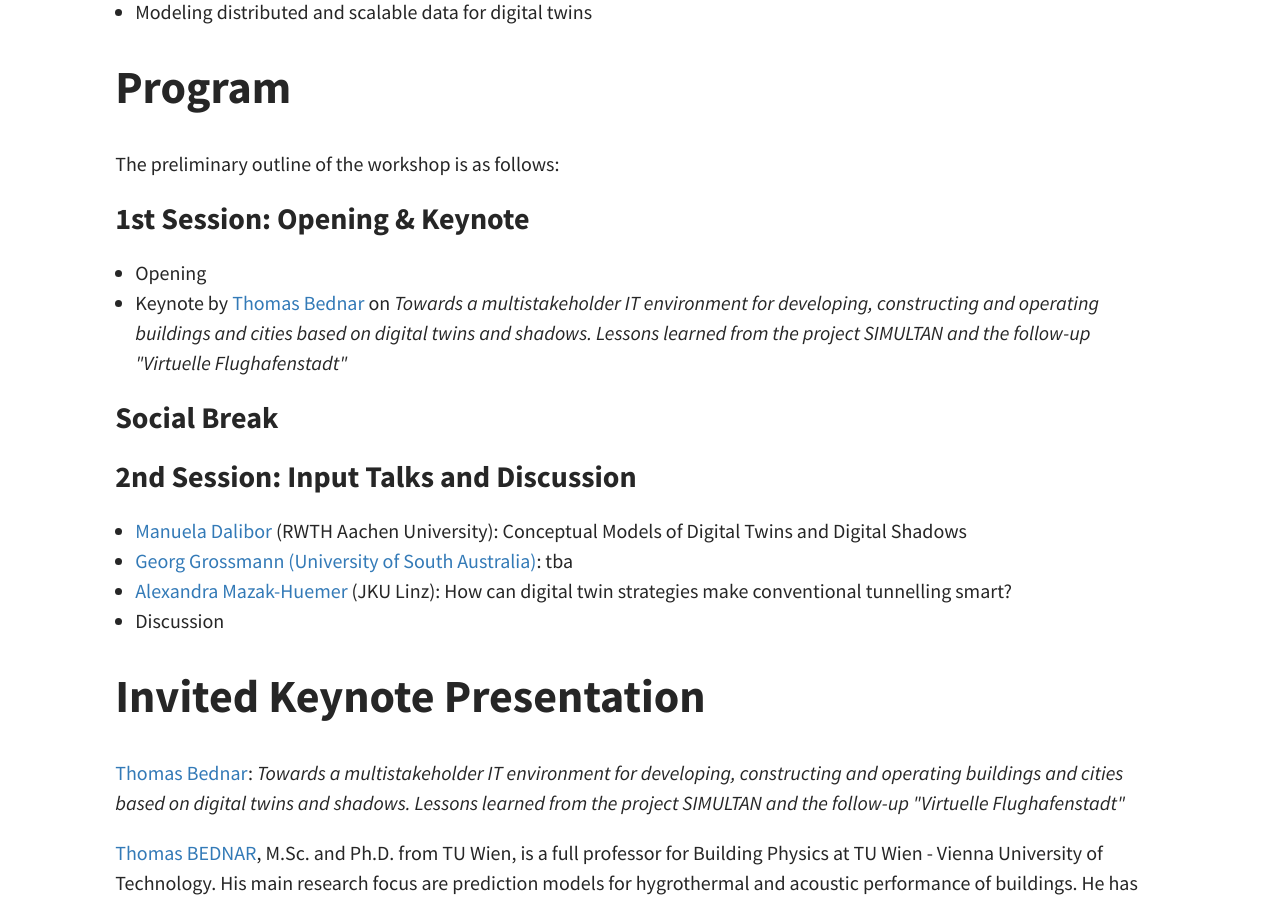
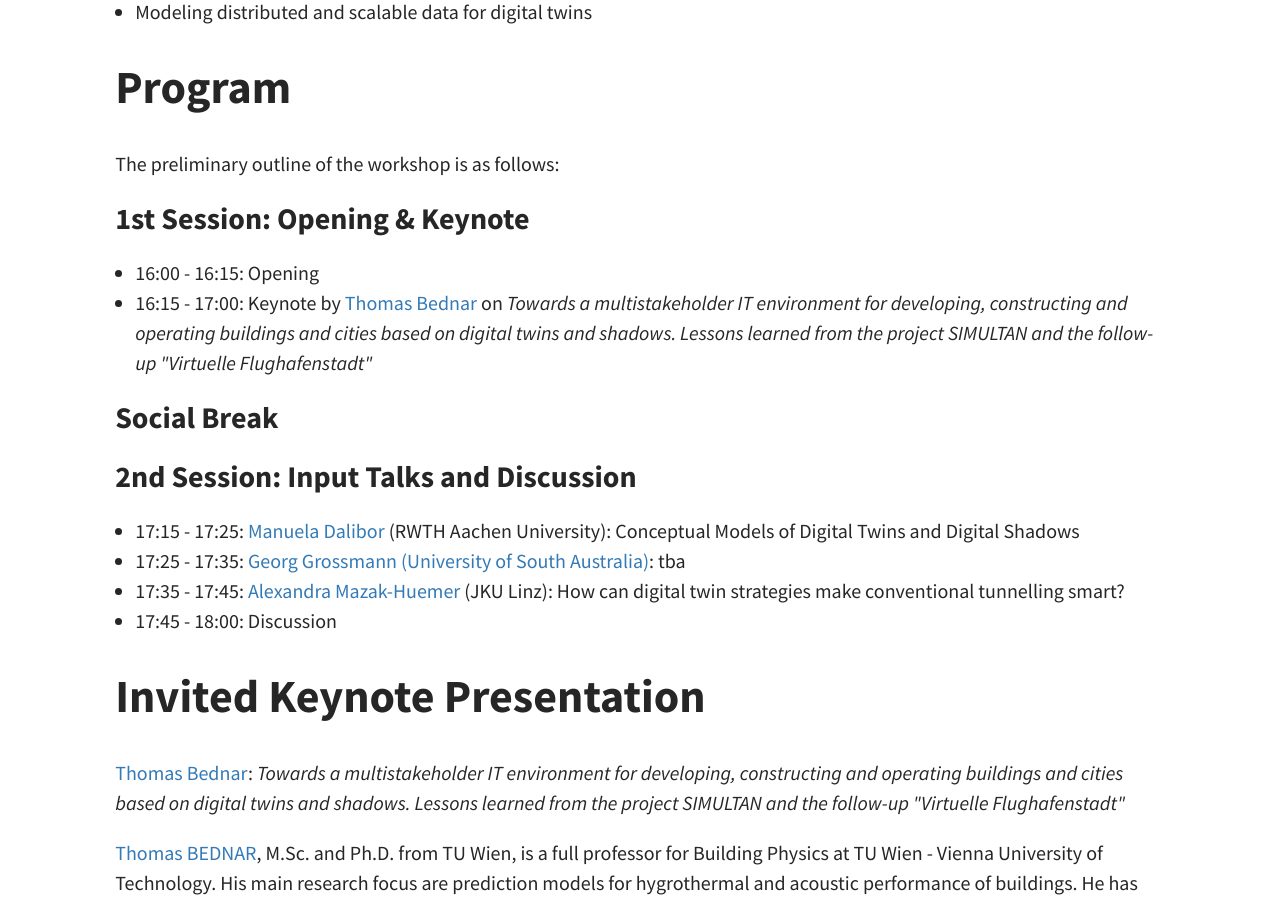
Before and after one commit to comodity/comodity.github.io, a Jekyll site: the page built from index.html, in a window 1280 px wide and 900 px high, scrolled down 1397 px. Built offline with Jekyll 4.4.1, drawn with Linux system fonts in a browser that asks for light colours; the list of posts is cut into pages by our own code.

Commit message:
Update home.html

```diff
--- a/_layouts/home.html
+++ b/_layouts/home.html
@@ -81,9 +81,13 @@ engineering, and production engineering.
 <p>
 <h3 id="session1">1st Session: Opening &amp; Keynote</h3>
 <ul>
-    <li>Opening</li>
-    <li>Keynote by <a href="https://www.bph.tuwien.ac.at/team/uebersicht/">Thomas Bednar</a> on <i>Towards a multistakeholder IT environment for developing, constructing and operating buildings and cities based on digital twins and shadows.
-    Lessons learned from the project SIMULTAN and the follow-up "Virtuelle Flughafenstadt"</i>
+    <li>
+        16:00 - 16:15: Opening
+    </li>
+    <li>
+        16:15 - 17:00: Keynote by <a href="https://www.bph.tuwien.ac.at/team/uebersicht/">Thomas Bednar</a> on <i>Towards a multistakeholder IT environment for developing, constructing and operating buildings and cities based on digital twins and shadows.
+    Lessons learned from the project SIMULTAN and the follow-up "Virtuelle Flughafenstadt"
+    </i>
 </ul>
 </p>
 
@@ -95,15 +99,17 @@ engineering, and production engineering.
 <h3 id="session2">2nd Session: Input Talks and Discussion</h3>
 <ul>
     <li>
-        <a href="https://www.se-rwth.de/staff/dalibor/">Manuela Dalibor</a> (RWTH Aachen University): Conceptual Models of Digital Twins and Digital Shadows
+        17:15 - 17:25: <a href="https://www.se-rwth.de/staff/dalibor/">Manuela Dalibor</a> (RWTH Aachen University): Conceptual Models of Digital Twins and Digital Shadows
     </li>
     <li>
-        <a href="https://people.unisa.edu.au/Georg.Grossmann">Georg Grossmann (University of South Australia)</a>: tba
+        17:25 - 17:35: <a href="https://people.unisa.edu.au/Georg.Grossmann">Georg Grossmann (University of South Australia)</a>: tba
     </li>
     <li>
-        <a href="https://se.jku.at/alexandra-mazak-huemer/">Alexandra Mazak-Huemer</a> (JKU Linz): How can digital twin strategies make conventional tunnelling smart?
+        17:35 - 17:45: <a href="https://se.jku.at/alexandra-mazak-huemer/">Alexandra Mazak-Huemer</a> (JKU Linz): How can digital twin strategies make conventional tunnelling smart?
     </li>
-    <li>Discussion</li>
+    <li>
+        17:45 - 18:00: Discussion
+    </li>
 </ul>
 </p>
 
```
